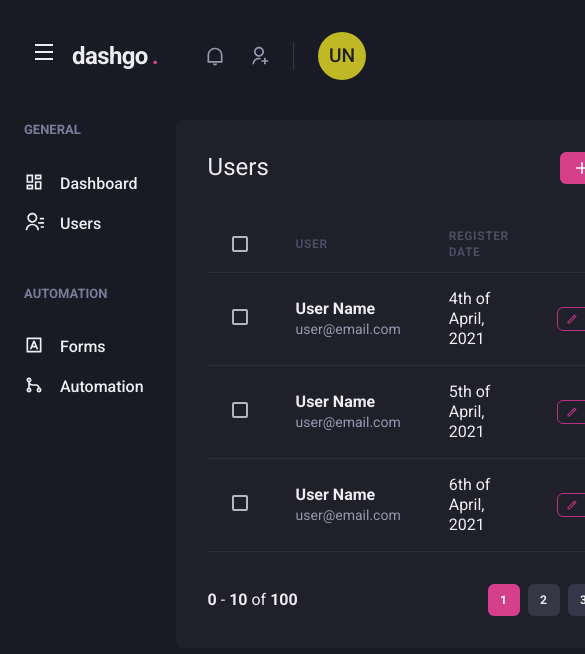
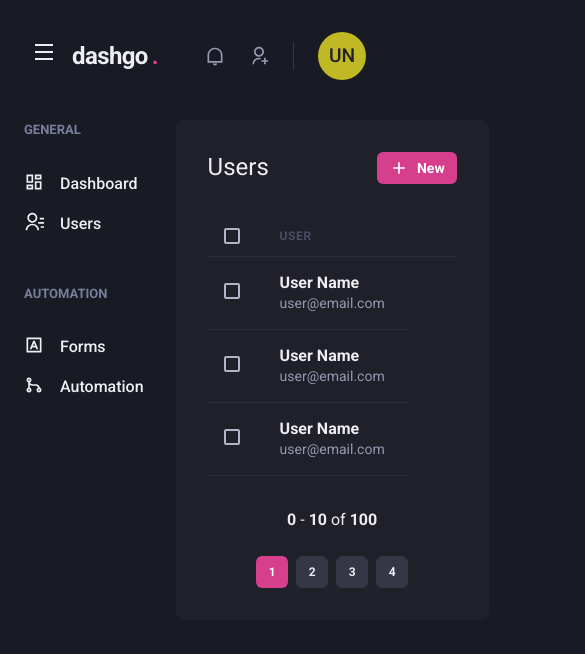
Before and after one commit to GianRossini/dashgo, a Next.js app: page /users in a window 390 px wide. Shown: the top 654 px of the page, 585 px wide, since content can reach past the window. Built offline with nearby package versions, Linux system fonts and the light colour scheme.

Commit message:
turns users list responsive

```diff
--- a/src/components/Pagination/index.tsx
+++ b/src/components/Pagination/index.tsx
@@ -1,11 +1,12 @@
-import { HStack, Box } from '@chakra-ui/react';
+import { Stack, Box } from '@chakra-ui/react';
 
 import { PaginationItem } from './PaginationItem';
 
 export function Pagination() {
   return(
-    <HStack
+    <Stack
       mt="8"
+      direction={["column", "row"]}
       justify="space-between"
       align="center"
       spacing="6"
@@ -14,12 +15,12 @@ export function Pagination() {
         <strong>0</strong> - <strong>10</strong> of <strong>100</strong>
       </Box>
 
-      <HStack spacing="2">
+      <Stack direction="row" spacing="2">
         <PaginationItem isCurrent number={1} />
         <PaginationItem number={2} />
         <PaginationItem number={3} />
         <PaginationItem number={4} />
-      </HStack>
-    </HStack>
+      </Stack>
+    </Stack>
   );
 }
--- a/src/pages/users/index.tsx
+++ b/src/pages/users/index.tsx
@@ -18,12 +18,18 @@ import {
   Tr,
   Th,
   Td,
-  Checkbox
+  Checkbox,
+  useBreakpointValue
 } from '@chakra-ui/react';
 
 import { RiAddLine, RiPencilLine } from 'react-icons/ri';
 
 export default function UserList() {
+  const isWideVersion = useBreakpointValue({
+    base: false,
+    lg: true,
+  })
+
   return(
     <Box>
       <Header />
@@ -51,17 +57,17 @@ export default function UserList() {
           <Table colorScheme="whiteAlpha">
             <Thead>
               <Tr>
-                <Th w="8" px="6" color="gray.300">
+                <Th w="8" px={["4", "4", "6"]} color="gray.300">
                   <Checkbox colorScheme="pink"/>
                 </Th>
                 <Th>User</Th>
-                <Th>Register date</Th>
+                {isWideVersion && <Th>Register date</Th>}
                 <Th w="8"></Th>
               </Tr>
             </Thead>
             <Tbody>
               <Tr>
-                <Td px="6">
+                <Td px={["4", "4", "6"]}>
                   <Checkbox colorScheme="pink"/>
                 </Td>
                 <Td>
@@ -70,16 +76,20 @@ export default function UserList() {
                     <Text fontSize="sm" color="gray.300">user@email.com</Text>
                   </Box>
                 </Td>
-                <Td>4th of April, 2021</Td>
+                {isWideVersion && (
+                  <>
+                    <Td>5th of April, 2021</Td>
                     <Td>
                       <Button as="a" size="xs" fontSize="xs" colorScheme="pink" leftIcon={<Icon as={RiPencilLine} />} variant="outline">
                         Edit
                       </Button>
                     </Td>
+                  </>
+                )}
               </Tr>
 
               <Tr>
-                <Td px="6">
+                <Td px={["4", "4", "6"]}>
                   <Checkbox colorScheme="pink"/>
                 </Td>
                 <Td>
@@ -88,16 +98,20 @@ export default function UserList() {
                     <Text fontSize="sm" color="gray.300">user@email.com</Text>
                   </Box>
                 </Td>
+                {isWideVersion && (
+                  <>
                     <Td>5th of April, 2021</Td>
                     <Td>
                       <Button as="a" size="xs" fontSize="xs" colorScheme="pink" leftIcon={<Icon as={RiPencilLine} />} variant="outline">
                         Edit
                       </Button>
                     </Td>
+                  </>
+                )}
               </Tr>
 
               <Tr>
-                <Td px="6">
+                <Td px={["4", "4", "6"]}>
                   <Checkbox colorScheme="pink"/>
                 </Td>
                 <Td>
@@ -106,12 +120,16 @@ export default function UserList() {
                     <Text fontSize="sm" color="gray.300">user@email.com</Text>
                   </Box>
                 </Td>
-                <Td>6th of April, 2021</Td>
+                {isWideVersion && (
+                  <>
+                    <Td>5th of April, 2021</Td>
                     <Td>
                       <Button as="a" size="xs" fontSize="xs" colorScheme="pink" leftIcon={<Icon as={RiPencilLine} />} variant="outline">
                         Edit
                       </Button>
                     </Td>
+                  </>
+                )}
               </Tr>
             </Tbody>
           </Table>
```
Lines whose indentation alone changed are shown as unchanged.
